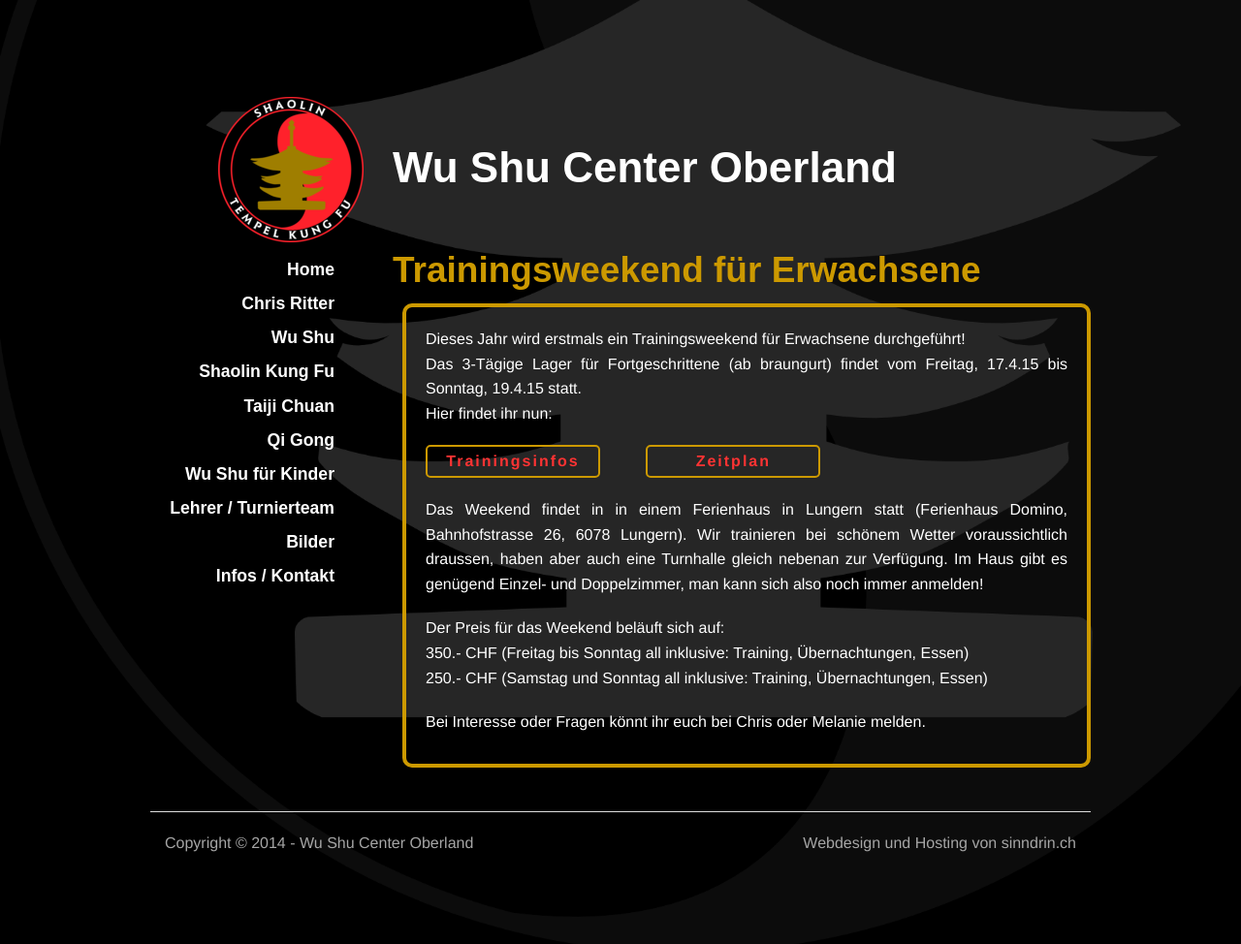
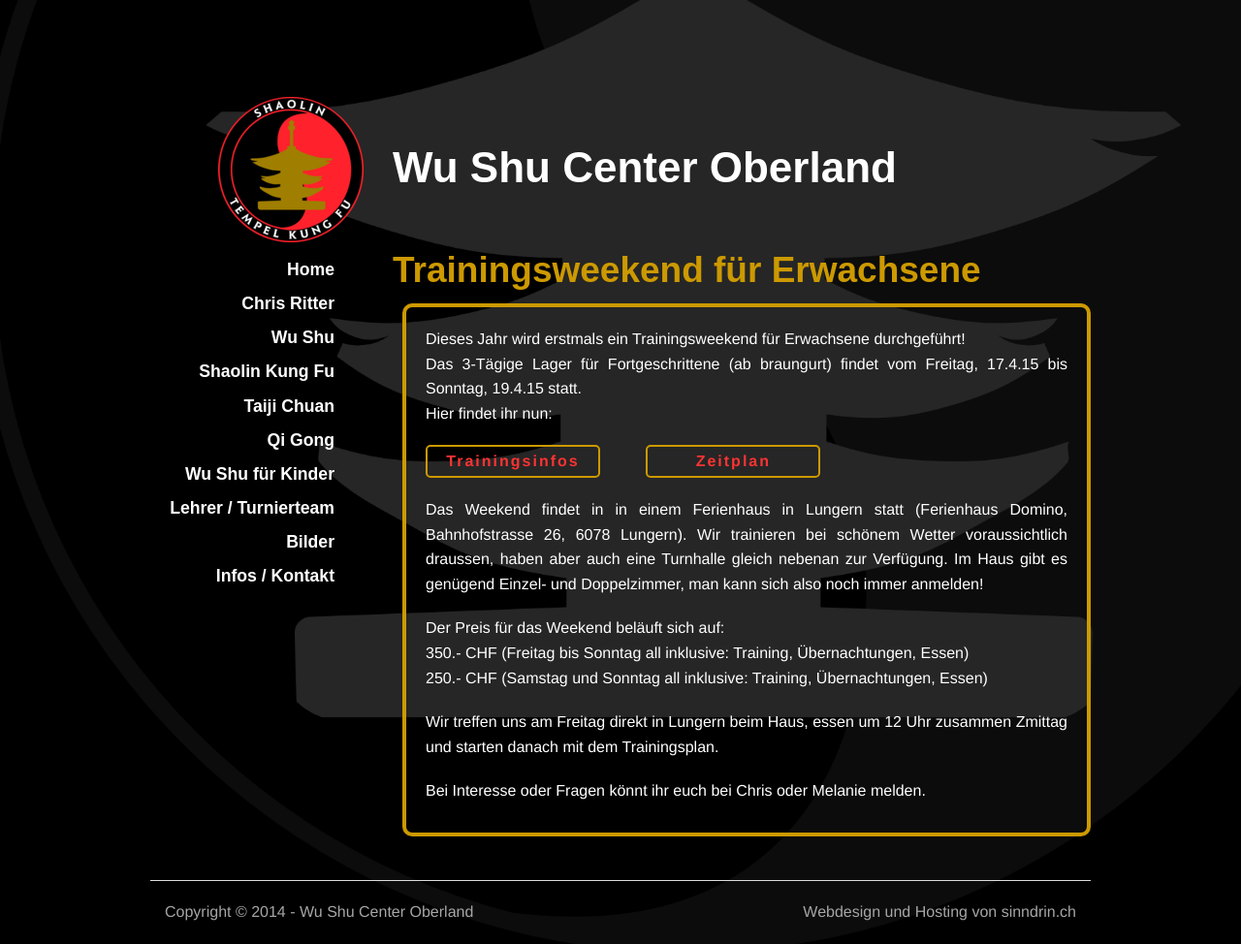
Before and after one commit to wu-shu/wu-shu.github.io, a Jekyll site: the page built from aktuell/index.md, in a window 1280 px wide. Shown: the whole page at 97% size. Built offline with Jekyll 4.4.1, drawn with Linux system fonts in a browser that asks for light colours; some web fonts are replaced; Markdown is read by kramdown in place of the engine named in the settings; comment, search, counter and statistics services are not loaded; before the commit the page ends 903 px from its top, so only the background shows below that.

Commit message:
chris telnr

```diff
--- a/aktuell/index.md
+++ b/aktuell/index.md
@@ -18,4 +18,6 @@
 350.- CHF (Freitag bis Sonntag all inklusive: Training, Übernachtungen, Essen)<br>
 250.- CHF (Samstag und Sonntag all inklusive: Training, Übernachtungen, Essen)
 
+Wir treffen uns am Freitag direkt in Lungern beim Haus, essen um 12 Uhr zusammen Zmittag und starten danach mit dem Trainingsplan.
+
 Bei Interesse oder Fragen könnt ihr euch bei Chris oder Melanie melden.
```
Also changed, not shown: infos-kontakt/kontakt-anmeldung/index.md (+1 -1 lines), 1 other file.
